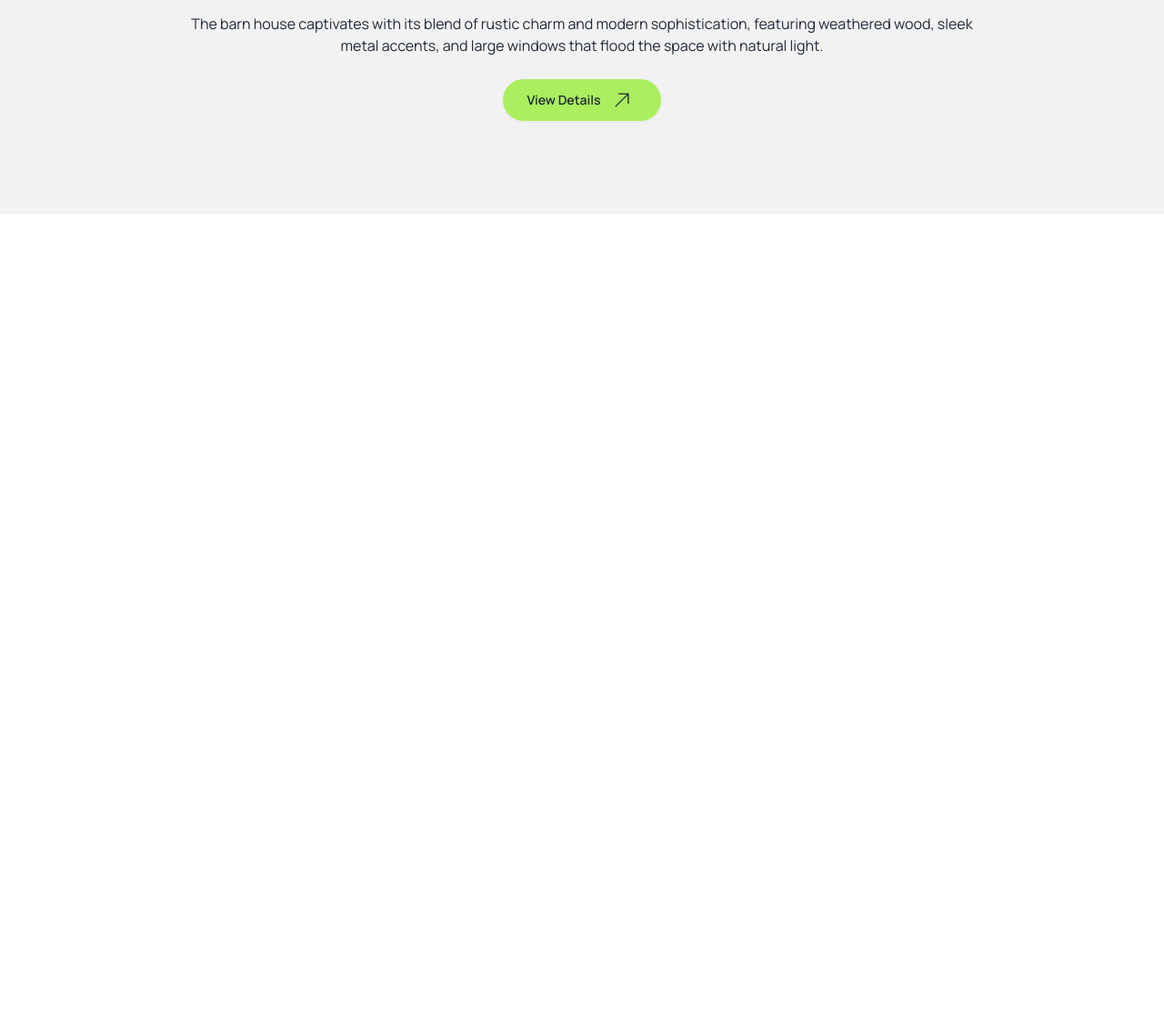
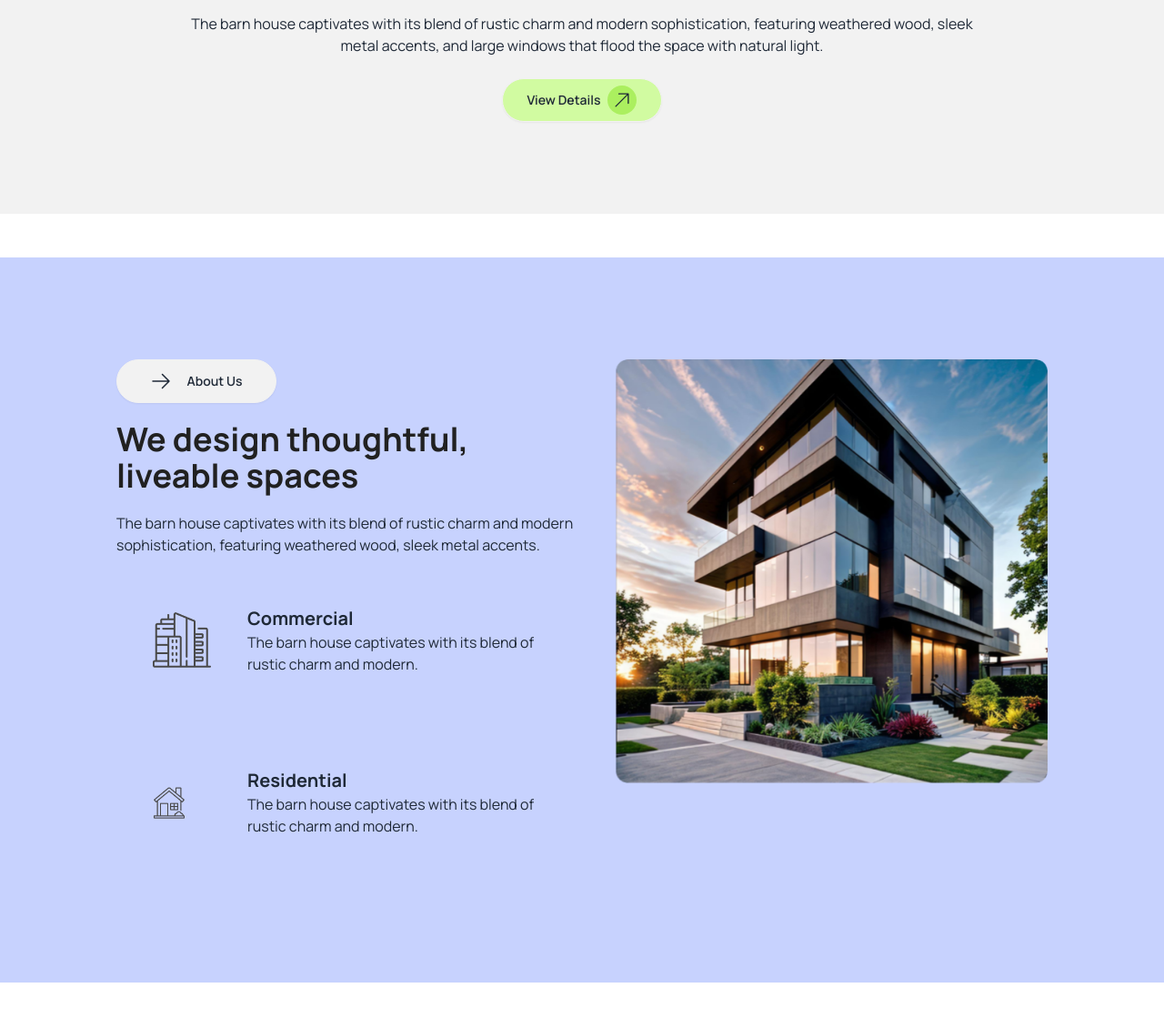
Before and after one commit to silpiAkter/rinterio, a plain HTML site: page index.html in a window 1280 px wide. Shown: the part 707-1826 px from the top of the page at 91% size. Before the commit the page ends 942 px from the top, so only its background shows below. Drawn offline with nearby package versions, Linux system fonts and the light colour scheme.

Commit message:
added about section

```diff
--- a/index.html
+++ b/index.html
@@ -87,8 +87,47 @@
             </div>
           </div>
     </header>
-    <main>
-
+    <main class="">
+        <!-- About Section -->
+        <section class="my-12 bg-indigo-200 lg:px-32 p-5 lg:py-28 mx-auto">
+            <div class="grid grid-cols-1 md:grid-cols-2 relative space-x-9 mx-auto">
+                <div class="mx-auto">
+                    <img class="-top-12 absolute hidden md:visible" src="assets/Vector.png" alt="">
+                    <div class="space-y-5 mx-auto">
+                       <button class="btn btn-bg-white w-44 rounded-3xl gap-4">
+                        <svg xmlns="http://www.w3.org/2000/svg" fill="none" viewBox="0 0 24 24" stroke-width="1.5" stroke="currentColor" class="size-6">
+                            <path stroke-linecap="round" stroke-linejoin="round" d="M13.5 4.5 21 12m0 0-7.5 7.5M21 12H3" />
+                          </svg>
+                          About Us
+                        </button>
+                        <h3 class="text-4xl font-bold text-[#212121]">We design thoughtful, liveable spaces</h3>
+                        <p class="text-base font-normal text-[rgb(115, 115, 115)]">The barn house captivates with its blend of rustic charm and
+                        modern sophistication, featuring weathered wood, sleek metal accents.</p>
+                      <div class="flex items-center p-5 gap-5">
+                        <div class="p-5">
+                            <img src="assets/commercial.png" alt="">
+                        </div>
+                        <div>
+                            <h4 class="text-xl font-bold text-[#212121">Commercial</h4>
+                            <p class="text-base font-normal text-[rgb(115, 115, 115)] w-80">The barn house captivates with its blend of rustic charm and modern.</p>
+                        </div>
+                    </div>
+                    <div class="flex items-center p-5 gap-5">
+                        <div class="p-5">
+                            <img src="assets/residential.png" alt="">
+                        </div>
+                        <div class="p-7">
+                            <h4 class="text-xl font-bold text-[#212121">Residential</h4>
+                            <p class="text-base font-normal text-[rgb(115, 115, 115)] md:w-80">The barn house captivates with its blend of rustic charm and modern.</p>
+                        </div>
+                    </div>
+                </div>
+                </div>
+                <div class="">
+                    <img class=" mx-auto rounded-lg w-96 md:w-full" src="assets/Rectangle.png" alt="">
+                </div>
+            </div>
+        </section>
     </main>
     <footer>
 
--- a/styles/style.css
+++ b/styles/style.css
@@ -23,5 +23,5 @@
     padding: 7px;
  }
  .btn-sec{
-    background-color: #ABEF5F;
+    background-color: #d1fba1;
  }
```
